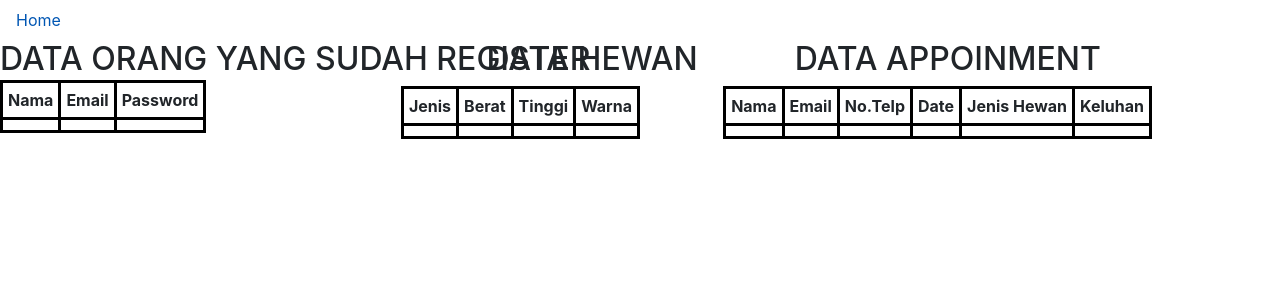
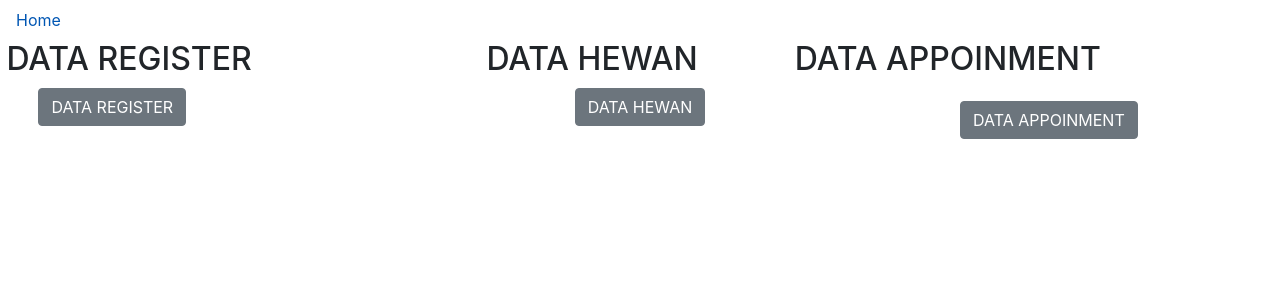
Before and after one commit to daniandhk/CatNDoc, a PHP site: the page made by application/views/ViewAdmin.php in a window 1280 px wide. Shown: the top 300 px of the page. Run offline with PHP 8.4, Linux system fonts and the light colour scheme; the template is opened without the code that fills it, so the values that code supplies are empty; some libraries are stand-ins or nearby versions.

Commit message:
Update ViewAdmin.php

```diff
--- a/application/views/ViewAdmin.php
+++ b/application/views/ViewAdmin.php
@@ -4,7 +4,7 @@
     <!-- Required meta tags -->
     <meta charset="utf-8">
     <meta name="viewport" content="width=device-width, initial-scale=1, shrink-to-fit=no">
-
+    <script src="https://ajax.googleapis.com/ajax/libs/jquery/3.4.1/jquery.min.js"></script>
     <!-- Bootstrap CSS -->
     <link rel="stylesheet" href="https://stackpath.bootstrapcdn.com/bootstrap/4.4.1/css/bootstrap.min.css" integrity="sha384-Vkoo8x4CGsO3+Hhxv8T/Q5PaXtkKtu6ug5TOeNV6gBiFeWPGFN9MuhOf23Q9Ifjh" crossorigin="anonymous">
 
@@ -18,12 +18,58 @@
         padding: 5px;
         text-align: left;
     }
+
+    #btn1{
+        margin-left:3%;
+    }
+    #btn2{
+        margin-left:30%;
+    }
+
+    #btn3{
+        margin-left:75%;
+        margin-top:-3%;
+    }
 </style>
+
+<script>
+$(document).ready(function(){
+  $("#tblregister").hide;
+  $("#tblhewan").hide;
+  $("#tblaponmen").hide;
+
+
+  $("#btn1").click(function(){
+    $("#tblregister").toggle();
+  });
+
+
+  $("#btn2").click(function(){
+    $("#tblhewan").toggle();
+  });
+
+
+  $("#btn3").click(function(){
+    $("#tblaponmen").toggle();
+  });
+
+});
+</script>
   </head>
   <body>
   <a class="nav-link" href="<?= site_url('HomePage') ?>">Home <span class="sr-only">(current)</span></a>
-    <h2>DATA ORANG YANG SUDAH REGISTER</h2>
-    <table style="position:absolute;top:10%;">
+
+   <br>
+   <br>
+
+    <button id="btn1" class="btn btn-secondary">DATA REGISTER</button>
+
+    <button id="btn2" class="btn btn-secondary">DATA HEWAN</button>
+
+    <button id="btn3" class="btn btn-secondary">DATA APPOINMENT</button>
+
+    <h2 style="position:absolute;left:0.5%;top:5%;">DATA REGISTER</h2>
+    <table id="tblregister" style="position:absolute;top:15%;left:1%;display:none;">
 		<tr>
 			<th>Nama</th>
 			<th>Email</th>
@@ -45,7 +91,7 @@
 	</table>
 
     <h2 style="text-align:center;position:absolute;left:38%;top:5%">DATA HEWAN</h2>
-    <table style="position:absolute;right:50%;">
+    <table id="tblhewan" style="position:absolute;right:50%;top:15%;display:none;">
 		<tr>
 			<th>Jenis</th>
 			<th>Berat</th>
@@ -69,7 +115,7 @@
 	</table>
 
     <h2 style="text-align:center;position:absolute;right:14%;top:5%">DATA APPOINMENT</h2>
-    <table style="position:absolute;right:10%;">
+    <table id="tblaponmen" style="position:absolute;right:10%;top:15%;display:none;">
 		<tr>
 			<th>Nama</th>
 			<th>Email</th>
@@ -96,8 +142,6 @@
 		</tr>
 		<?php//  } ?>
 	</table>
-
-
     <!-- Optional JavaScript -->
     <!-- jQuery first, then Popper.js, then Bootstrap JS -->
     <script src="https://code.jquery.com/jquery-3.4.1.slim.min.js" integrity="sha384-J6qa4849blE2+poT4WnyKhv5vZF5SrPo0iEjwBvKU7imGFAV0wwj1yYfoRSJoZ+n" crossorigin="anonymous"></script>
```
